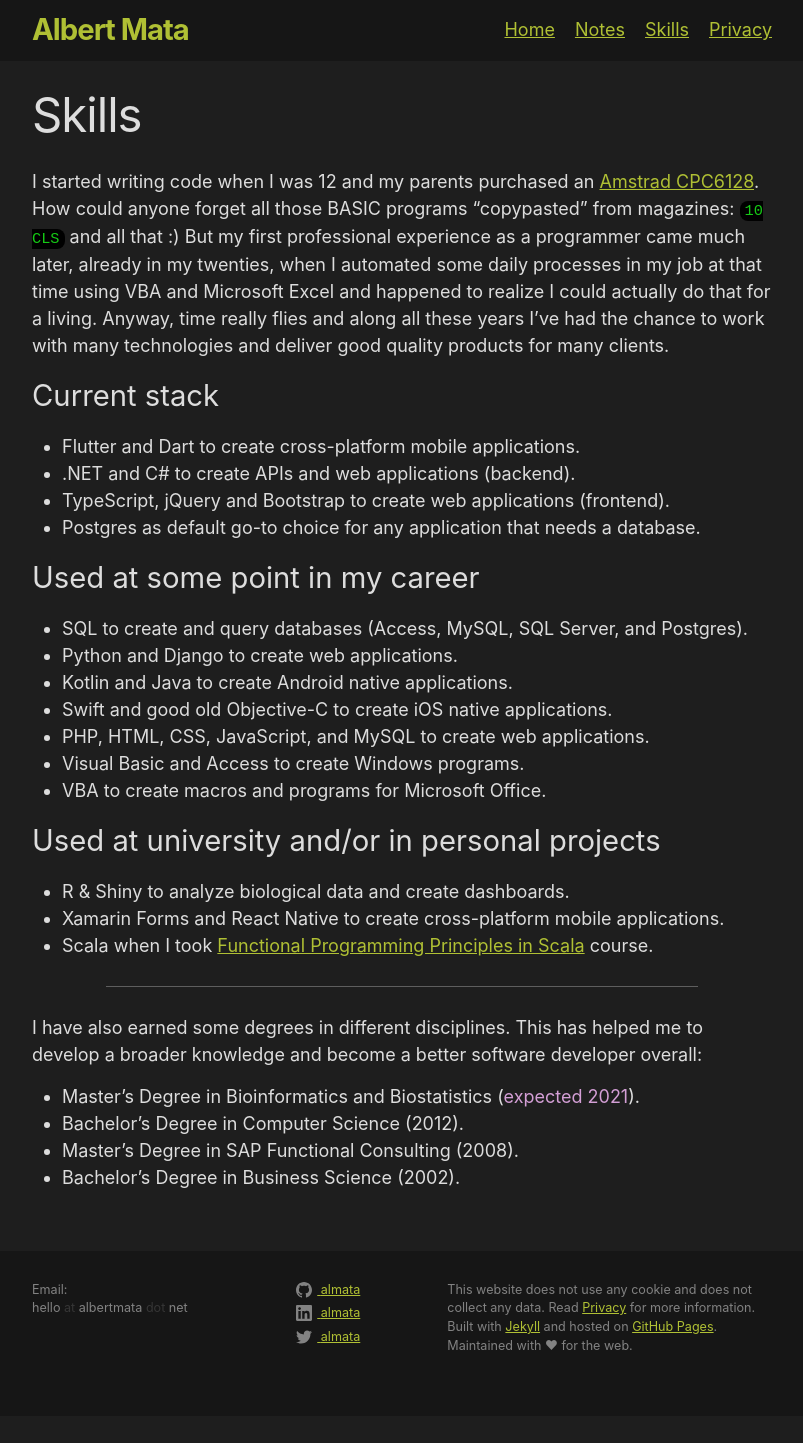
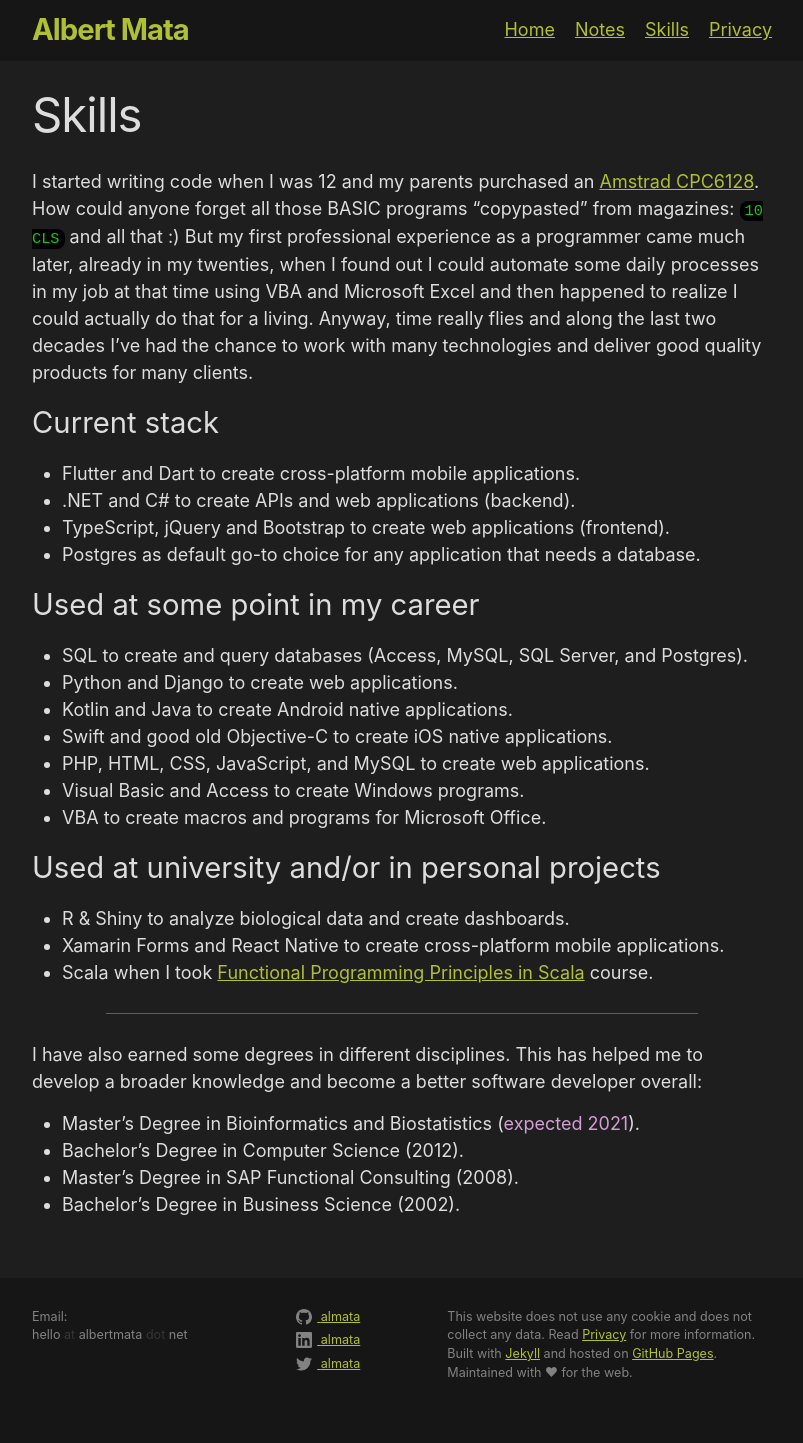
Before and after one commit to almata/Jekyll, a Jekyll site: the page built from skills.markdown, in a window 1280 px wide. Shown: the whole page, without its empty margins (238-1041 px from the left). Built offline with Jekyll 4.4.1, drawn with Linux system fonts in a browser that asks for light colours; before the commit the page ends 1416 px from its top, so only the background shows below that.

```diff
--- a/_sass/minima.scss
+++ b/_sass/minima.scss
@@ -13,6 +13,7 @@ $spacing-unit:     30px !default;
 $text-color:       #ddd !default; // AMG: it was #111
 $background-color: #1e1e1e !default; // AMG: it was #fdfdfd
 $brand-color:      #b0c034 !default; // AMG: it was #2a7ae2
+$em-color:         rgb(212, 159, 214);
 
 $grey-color:       #828282 !default;
 $grey-color-light: lighten($grey-color, 40%) !default;
--- a/_sass/minima/_base.scss
+++ b/_sass/minima/_base.scss
@@ -181,7 +181,7 @@ pre {
  */
 em {
   font-style: normal;
-  color: rgb(212, 159, 214);
+  color: $em-color;
 }
 
 
--- a/skills.markdown
+++ b/skills.markdown
@@ -5,7 +5,7 @@ permalink: /skills/
 order: 2
 ---
 
-I started writing code when I was 12 and my parents purchased an [Amstrad CPC6128](https://en.wikipedia.org/wiki/Amstrad_CPC). How could anyone forget all those BASIC programs "copypasted" from magazines: `10 CLS` and all that :) But my first professional experience as a programmer came much later, already in my twenties, when I automated some daily processes in my job at that time using VBA and Microsoft Excel and happened to realize I could actually do that for a living. Anyway, time really flies and along all these years I've had the chance to work with many technologies and deliver good quality products for many clients.
+I started writing code when I was 12 and my parents purchased an [Amstrad CPC6128](https://en.wikipedia.org/wiki/Amstrad_CPC). How could anyone forget all those BASIC programs "copypasted" from magazines: `10 CLS` and all that :) But my first professional experience as a programmer came much later, already in my twenties, when I found out I could automate some daily processes in my job at that time using VBA and Microsoft Excel and then happened to realize I could actually do that for a living. Anyway, time really flies and along the last two decades I've had the chance to work with many technologies and deliver good quality products for many clients.
 
 ### Current stack
 
```
Also changed, not shown: _posts/2021-05-04-create-personal-website-with-jekyll copy.markdown (added, +23 -0 lines).
